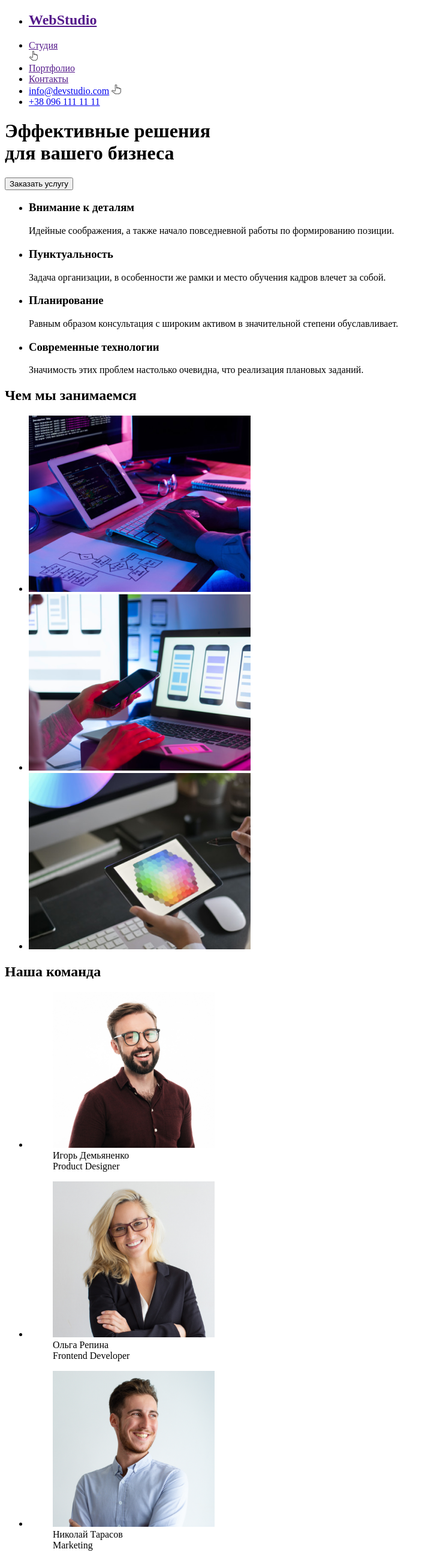
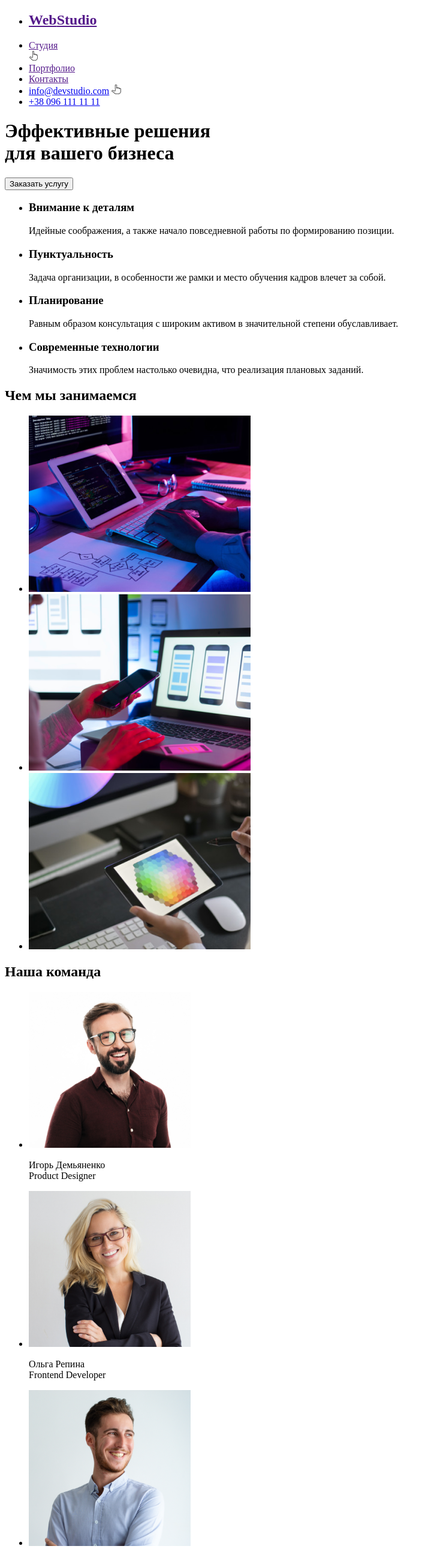
Before and after one commit to OctoPrima/goit-markup-hw-01, a plain HTML site: page index.html in a window 1280 px wide. Shown: the top 2588 px of the page at 60% size, without its empty margins (0-719 px from the left). Drawn offline with Linux system fonts and the light colour scheme.

Commit message:
Update index.html

```diff
--- a/index.html
+++ b/index.html
@@ -11,7 +11,7 @@
         <nav>
             <ul>
                 <li>
-                <a href=""><h2>WebStudio</h2></a>
+                <a href=""><h2><span>Web</span>Studio</h2></a>
                 </li>
                 <li>
                     <a href="">Студия</a> </br>
@@ -28,7 +28,7 @@
                     <img src="Group.png" alt="Group" width="16" height="16">
                 </li>
                 <li>
-                    <a href="telto:+38 096 111 11 11">+38 096 111 11 11</a>
+                    <a href="tel:+38 096 111 11 11">+38 096 111 11 11</a>
                 </li>
             </ul>
         </nav>
@@ -71,22 +71,22 @@
             <h2>Наша команда</h2>
             <ul>
                 <li>
-                    <figure><img src="img (2).jpg" alt="Игорь демьяненко" width="270" height="260"><figcaption>Игорь Демьяненко</br>Product Designer</figcaption></figure>
+                    <img src="img (2).jpg" alt="Игорь демьяненко" width="270" height="260"><p>Игорь Демьяненко</br>Product Designer</p>
                 </li>
                 <li>
-                    <figure><img src="img (1).jpg" alt="Оьга Репина" width="270" height="260"><figcaption>Ольга Репина</br>Frontend Developer</figcaption></figure>
+                    <img src="img (1).jpg" alt="Оьга Репина" width="270" height="260"><p>Ольга Репина</br>Frontend Developer</p>
                 </li>
                 <li>
-                    <figure><img src="img (3).jpg" alt="Николай Тарасов" width="270" height="260"><figcaption>Николай Тарасов</br>Marketing</figcaption></figure>
+                    <img src="img (3).jpg" alt="Николай Тарасов" width="270" height="260"><p>Николай Тарасов</br>Marketing</p>
                 </li>
                 <li>
-                    <figure><img src="img (5).jpg" alt="Михаил Ермаков" width="270" height="260"><figcaption>Михаил Ермаков</br>UI Designer</figcaption></figure>
+                    <img src="img (5).jpg" alt="Михаил Ермаков" width="270" height="260"><p>Михаил Ермаков</br>UI Designer</p>
                 </li>
             </ul>
         </section>
     </main>
     <footer>
-        <h3 href="">WebStudio</h3>
+        <h3 href=""><span>Web</span>Studio</h3>
         <ul>
             <li>г. Киев, пр-т Леси Украинки, 26</li>
             <li href="mailto:info@example.com">info@example.com</li>
```
